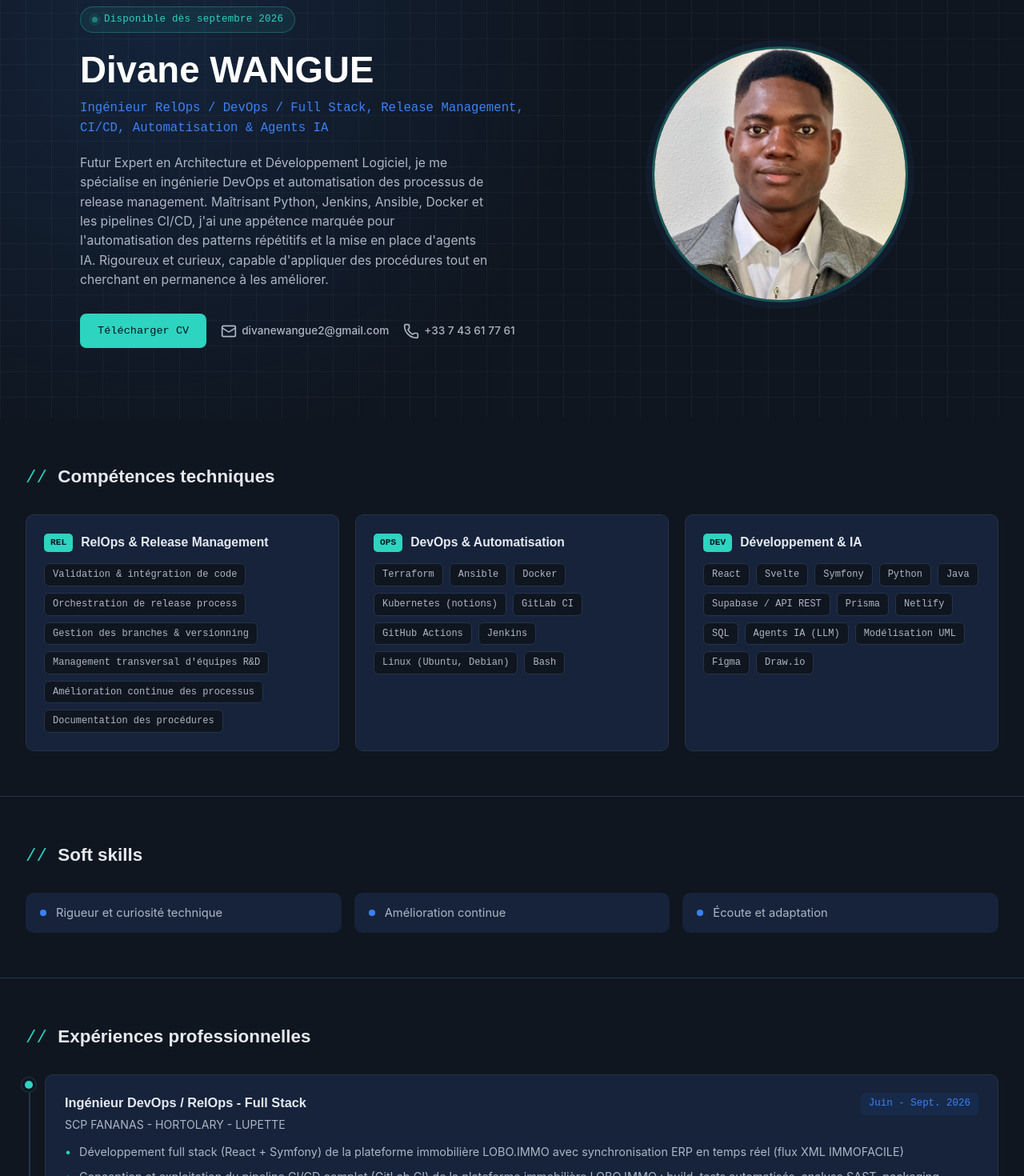
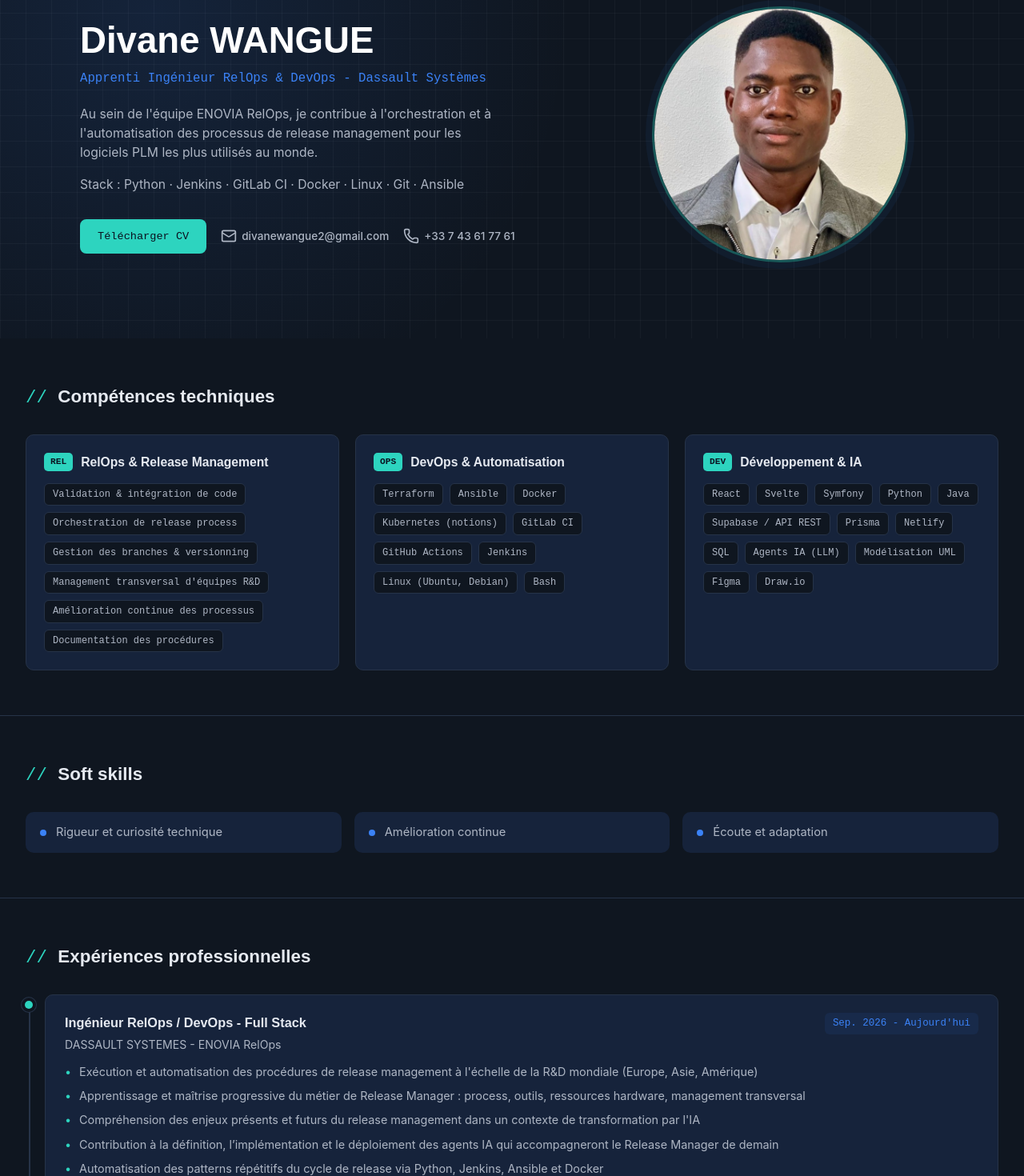
Before and after one commit to DivaneWangue/mon-portfolio, a React (Vite) app: page / in a window 1280 px wide. Shown: the part 80-1550 px from the top of the page at 80% size. Built offline with nearby package versions, Linux system fonts and the light colour scheme.

Commit message:
feat: Mise à jour du profil

```diff
--- a/src/Portfolio/index.jsx
+++ b/src/Portfolio/index.jsx
@@ -10,19 +10,16 @@ const Hero = () => {
     <section className="hero-section">
       <div className="hero-grid">
         <div className="hero-panel">
-          <span className="status-badge">
-            <span className="status-dot"></span>
-            Disponible dès septembre 2026
-          </span>
           <h1 className="hero-title">Divane WANGUE</h1>
-          <p className="hero-subtitle">Ingénieur RelOps / DevOps / Full Stack, Release Management, CI/CD, Automatisation & Agents IA</p>
+          <p className="hero-subtitle">Apprenti Ingénieur RelOps & DevOps - Dassault Systèmes</p>
           <p className="hero-description">
-            Futur Expert en Architecture et Développement Logiciel, je me spécialise en
-            ingénierie DevOps et automatisation des processus de release management. Maîtrisant
-            Python, Jenkins, Ansible, Docker et les pipelines CI/CD, j'ai une appétence marquée pour
-            l'automatisation des patterns répétitifs et la mise en place d'agents IA. Rigoureux et
-            curieux, capable d'appliquer des procédures tout en cherchant en permanence à les
-            améliorer.
+
+            <p>Au sein de l'équipe ENOVIA RelOps, je contribue à l'orchestration et à
+            l'automatisation des processus de release management pour les
+            logiciels PLM les plus utilisés au monde.
+            </p>
+
+            Stack : Python · Jenkins · GitLab CI · Docker · Linux · Git · Ansible
           </p>
 
           <div className="hero-actions">
@@ -121,7 +118,21 @@ const Experience = () => {
   const experiences = [
     {
       id: 1,
-      title: 'Ingénieur DevOps / RelOps - Full Stack',
+      title: 'Ingénieur RelOps / DevOps - Full Stack',
+      company: 'DASSAULT SYSTEMES - ENOVIA RelOps',
+      period: 'Sep. 2026 - Aujourd\'hui',
+      tasks: [
+        "Exécution et automatisation des procédures de release management à l'échelle de la R&D mondiale (Europe, Asie, Amérique)",
+        'Apprentissage et maîtrise progressive du métier de Release Manager : process, outils, ressources hardware, management transversal',
+        "Compréhension des enjeux présents et futurs du release management dans un contexte de transformation par l'IA",
+        'Contribution à la définition, l’implémentation et le déploiement des agents IA qui accompagneront le Release Manager de demain',
+        'Automatisation des patterns répétitifs du cycle de release via Python, Jenkins, Ansible et Docker',
+        "Participation à l'amélioration continue des processus de l'équipe et partage des solutions développées à l'ensemble de la R&D"
+      ]
+    },
+    {
+      id: 2,
+      title: 'Ingénieur DevOps - Full Stack',
       company: 'SCP FANANAS - HORTOLARY - LUPETTE',
       period: 'Juin - Sept. 2026',
       tasks: [
@@ -133,7 +144,7 @@ const Experience = () => {
       ]
     },
     {
-      id: 2,
+      id: 3,
       title: 'Développeur Web - Intégration & livraison',
       company: 'CETEC SARL',
       period: 'Août - Oct. 2022',
@@ -141,7 +152,7 @@ const Experience = () => {
         'Contribution aux processus de validation et de livraison de modifications de code ; participation aux déploiements en production et à la recette technique',
         'Application rigoureuse des procédures de mise en production et contribution à l\'amélioration continue des processus de livraison'
       ]
-    }
+    },
   ];
 
   return (
--- a/src/Portfolio/index.scss
+++ b/src/Portfolio/index.scss
@@ -119,6 +119,7 @@
   color: #AEB6C4;
   max-width: 52ch;
   margin: 0 0 30px;
+
 
   @media (max-width: 780px) {
     max-width: none;
```
